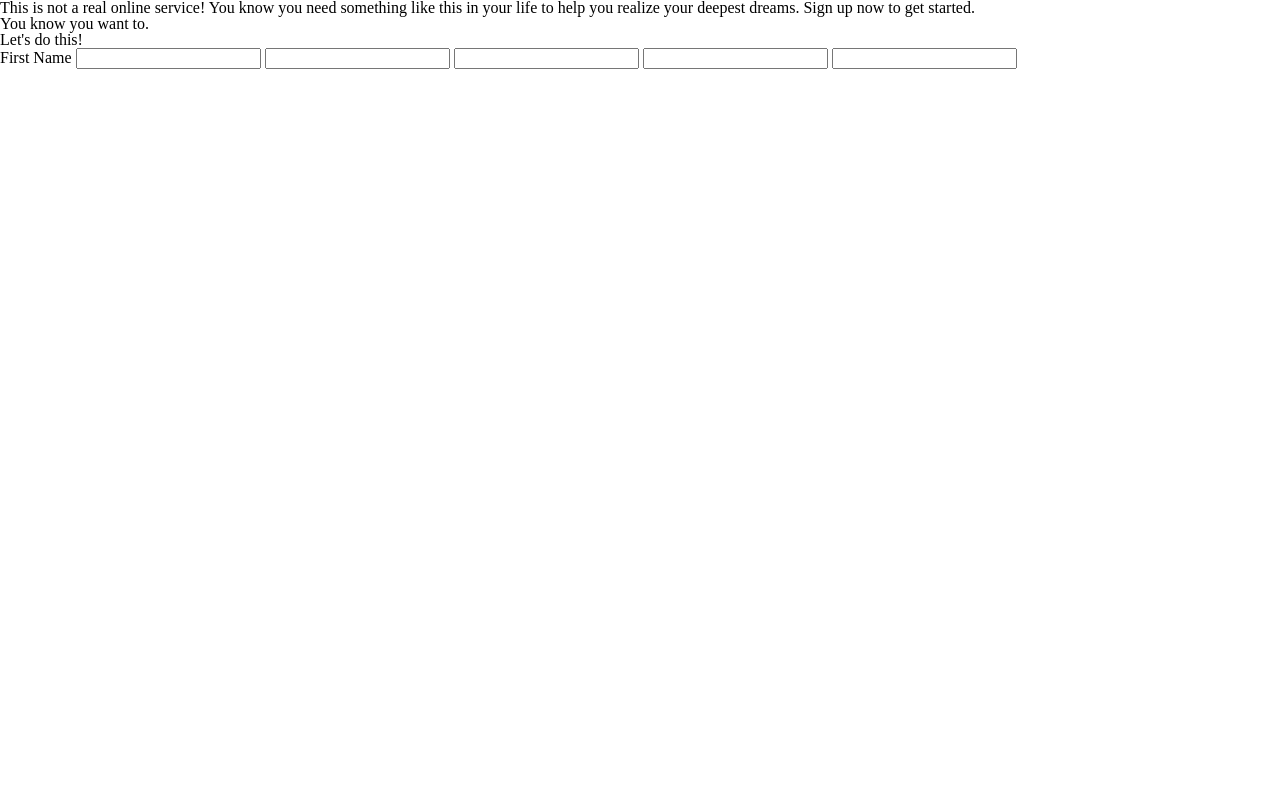
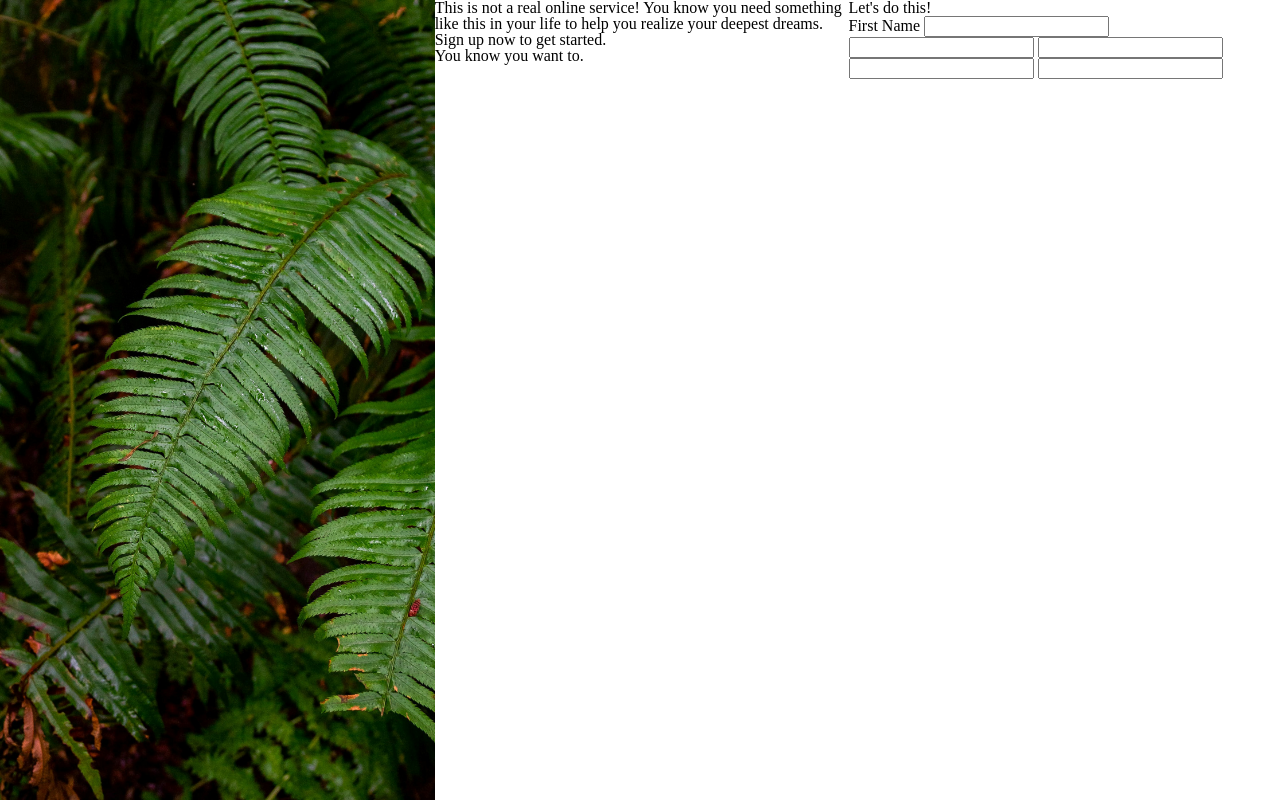
Before and after one commit to Based-Anaxes/sign-up-form, a plain HTML site: page index.html in a window 1280 px wide. Drawn offline with Linux system fonts and the light colour scheme.

Commit message:
Add background image

```diff
--- a/index.html
+++ b/index.html
@@ -7,6 +7,7 @@
     <link rel="stylesheet" href="styles.css">
 </head>
 <body>
+    <div class="image"></div>
     <div class="description">
         <p>
             This is not a real online service! You know you need something like this in your life to
--- a/styles.css
+++ b/styles.css
@@ -24,9 +24,22 @@ article, aside, details, figcaption, figure,
 footer, header, hgroup, menu, nav, section {
 	display: block;
 }
+
 body {
 	line-height: 1;
+	display: flex;
 }
+
 ol, ul {
 	list-style: none;
 }
+
+.image {
+    background-color: red;
+    background-image: url(img/plant.jpg);
+	background-size: cover;
+	background-position: left;
+    width: 80%;
+    height: 100vh;
+    position: relative;
+}
```
